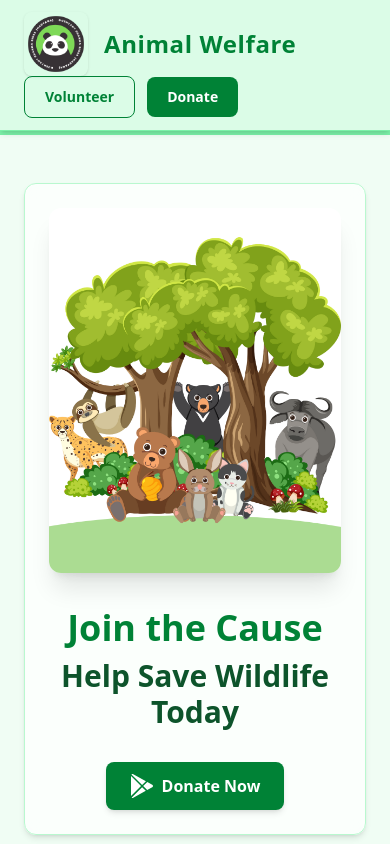
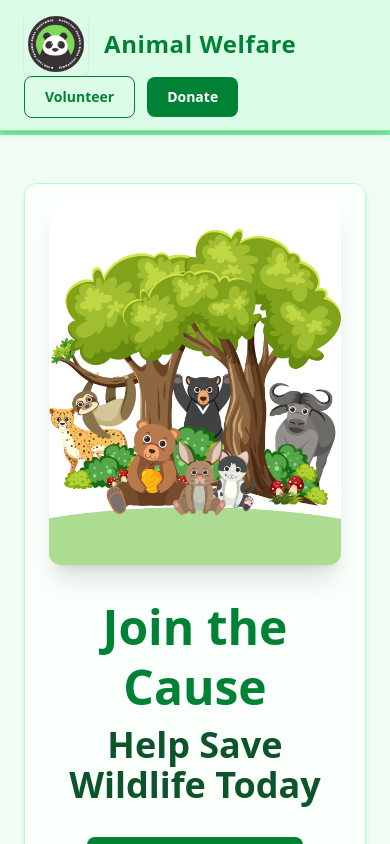
Before and after one commit to dushyantsharma460/Rounting-WildLife, a React (Vite) app: page / in a window 390 px wide. Shown: the top 844 px of the page. Built offline with nearby package versions, Linux system fonts and the light colour scheme.

Commit message:
Update Home.jsx

```diff
--- a/src/components/Home/Home.jsx
+++ b/src/components/Home/Home.jsx
@@ -5,10 +5,10 @@ export default function Home() {
     return (
         <div className="bg-green-50 border-t-4 border-green-300 min-h-screen">
             <div className="container mx-auto px-6 md:px-12 xl:px-6 py-12">
-                <div className="flex flex-col sm:flex-row items-center gap-8 p-6 rounded-xl border border-green-200 shadow-md bg-white/70 backdrop-blur">
+                <div className="flex flex-col sm:flex-row items-center gap-8 p-4 sm:p-6 rounded-xl border border-green-200 shadow-md bg-white/70 backdrop-blur">
 
                     {/* Image on the left */}
-                    <div className="sm:w-5/12">
+                    <div className="sm:w-5/12 px-2 sm:px-4">
                         <img
                             src="/Home.png"
                             alt="Panda Illustration"
@@ -17,10 +17,10 @@ export default function Home() {
                     </div>
 
                     {/* Text and Donate button on the right */}
-                    <div className="sm:w-7/12 text-center sm:text-right">
-                        <h2 className="text-4xl font-extrabold text-green-700 leading-tight">
+                    <div className="sm:w-7/12 text-center sm:text-right px-2 sm:px-0">
+                        <h2 className="text-5xl font-extrabold text-green-700 leading-tight">
                             Join the Cause
-                            <span className="block text-green-900 text-3xl mt-2">
+                            <span className="block text-green-900 text-4xl mt-2">
                                 Help Save Wildlife Today
                             </span>
                         </h2>
@@ -28,19 +28,19 @@ export default function Home() {
                         <div className="mt-8">
                             <Link
                                 to="/donate"
-                                className="inline-flex items-center px-6 py-3 text-white font-semibold bg-green-700 rounded-lg hover:bg-green-800 transition duration-300 shadow-md"
+                                className="inline-flex items-center px-8 py-4 text-lg sm:text-xl text-white font-semibold bg-green-700 rounded-lg hover:bg-green-800 transition duration-300 shadow-md"
                             >
                                 <svg
                                     fill="white"
-                                    width="24"
-                                    height="24"
+                                    width="28"
+                                    height="28"
                                     xmlns="http://www.w3.org/2000/svg"
                                     fillRule="evenodd"
                                     clipRule="evenodd"
                                 >
                                     <path d="M1.571 23.664l10.531-10.501 3.712 3.701-12.519 6.941c-.476.264-1.059.26-1.532-.011l-.192-.13zm9.469-11.56l-10.04 10.011v-20.022l10.04 10.011zm6.274-4.137l4.905 2.719c.482.268.781.77.781 1.314s-.299 1.046-.781 1.314l-5.039 2.793-4.015-4.003 4.149-4.137zm-15.854-7.534c.09-.087.191-.163.303-.227.473-.271 1.056-.275 1.532-.011l12.653 7.015-3.846 3.835-10.642-10.612z" />
                                 </svg>
-                                <span className="ml-2">Donate Now</span>
+                                <span className="ml-3">Donate Now</span>
                             </Link>
                         </div>
                     </div>
```
